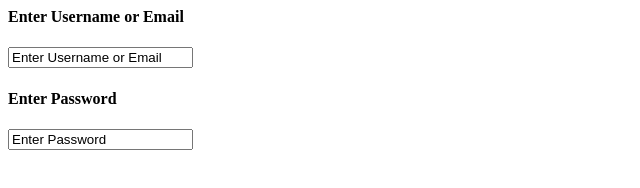
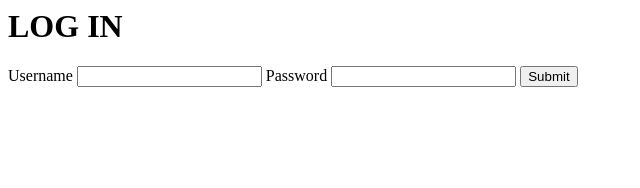
Before and after one commit to Phaneeeee/Login-Page, a plain HTML site: page index.html in a window 1280 px wide. Shown: the whole page, without its empty margins (0-640 px from the left). Drawn offline with Linux system fonts and the light colour scheme.

Commit message:
Update index.html

```diff
--- a/index.html
+++ b/index.html
@@ -6,9 +6,14 @@
       <script src="./script.js"></script>
     </head>
     <body>
-      <h4>Enter Username or Email</h4>
-      <input type="textbox" value="Enter Username or Email">
-      <h4>Enter Password</h4>
-      <input type="textbox" value="Enter Password">
+      <div class="login">
+        <form>
+          <h1>LOG IN</h1>
+          <label>Username</label>
+          <input type="text">
+          <label>Password</label>
+          <input type="Password">
+          <button>Submit</button>
+        </form>
     </body>
   </html>
```
